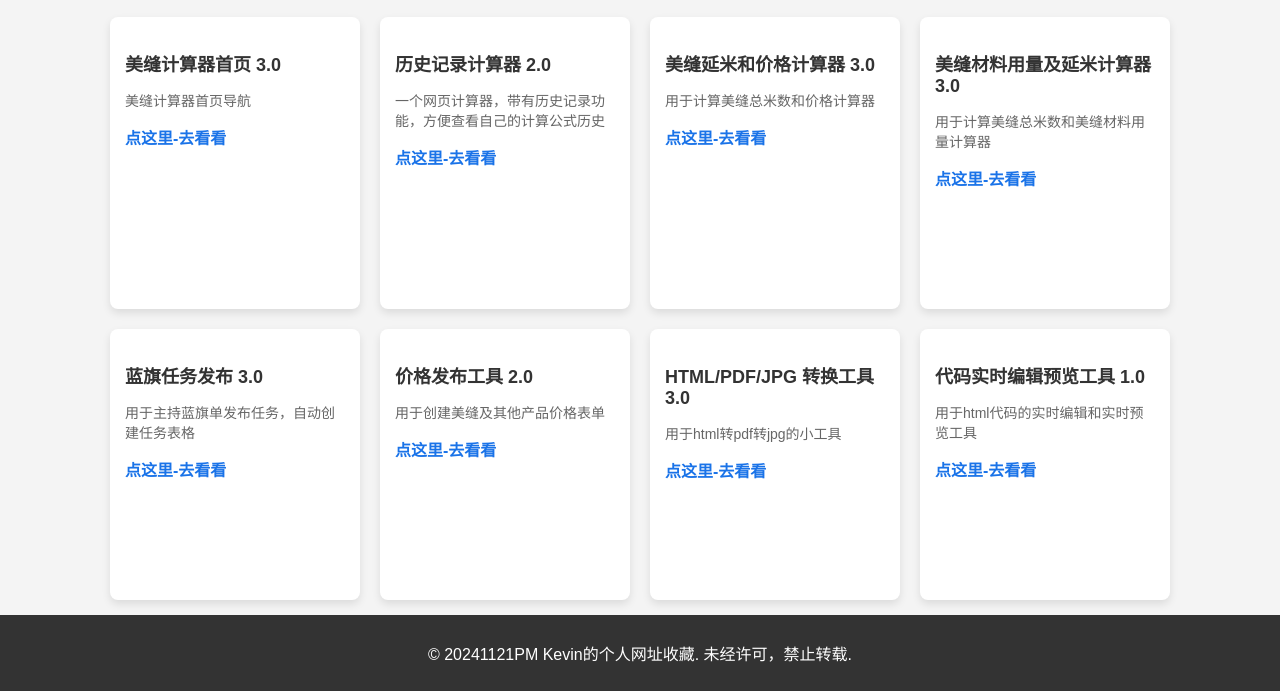
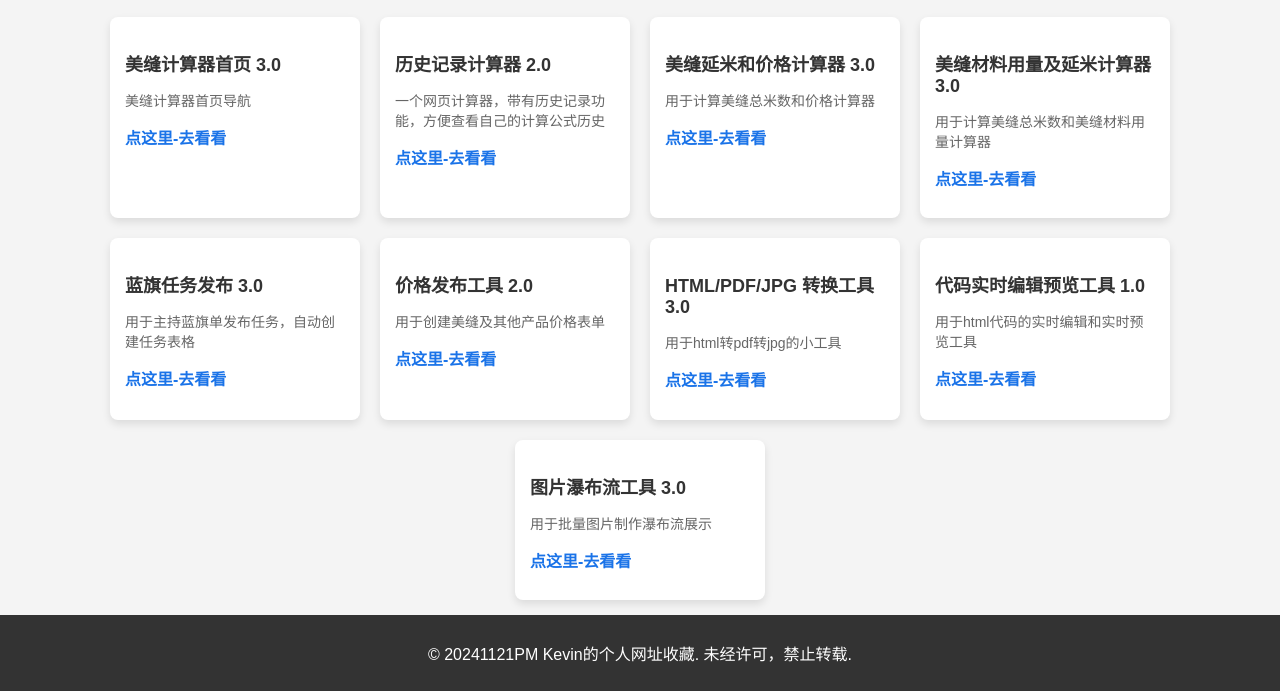
Before and after one commit to kevinludashi/WZSCwodedaima, a plain HTML site: page index.html in a window 1280 px wide. Shown: the part 109-800 px from the top of the page. Drawn offline with Linux system fonts and the light colour scheme.

Commit message:
Update index.html

```diff
--- a/index.html
+++ b/index.html
@@ -161,6 +161,11 @@
             <p>用于html代码的实时编辑和实时预览工具</p>
             <a href="https://kevinludashi.github.io/HTMLSSYLBJGJ/">点这里-去看看</a>
         </div>
+	<div class="bookmark">
+            <h3>图片瀑布流工具 3.0 </h3>
+            <p>用于批量图片制作瀑布流展示</p>
+            <a href="https://kevinludashi.github.io/WZSCtupianpubu/">点这里-去看看</a>
+        </div>
 
         <!-- 这里可以继续添加更多网址 -->
     </div>
```
